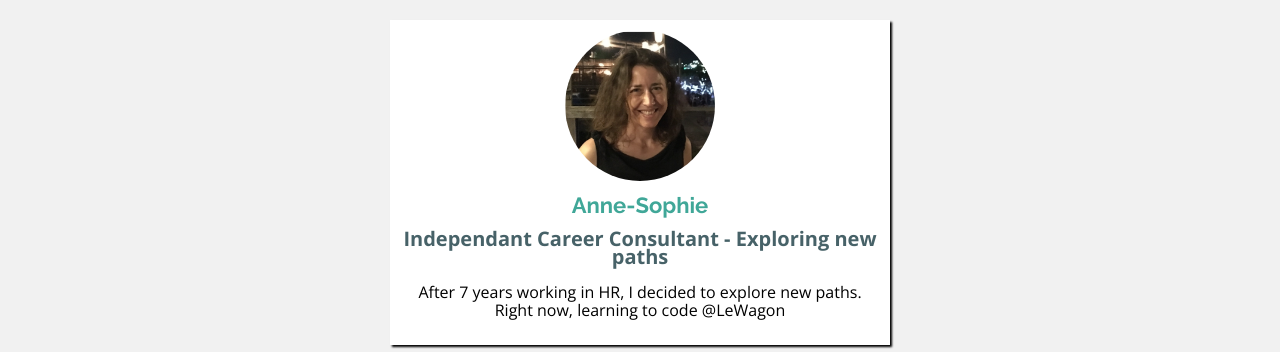
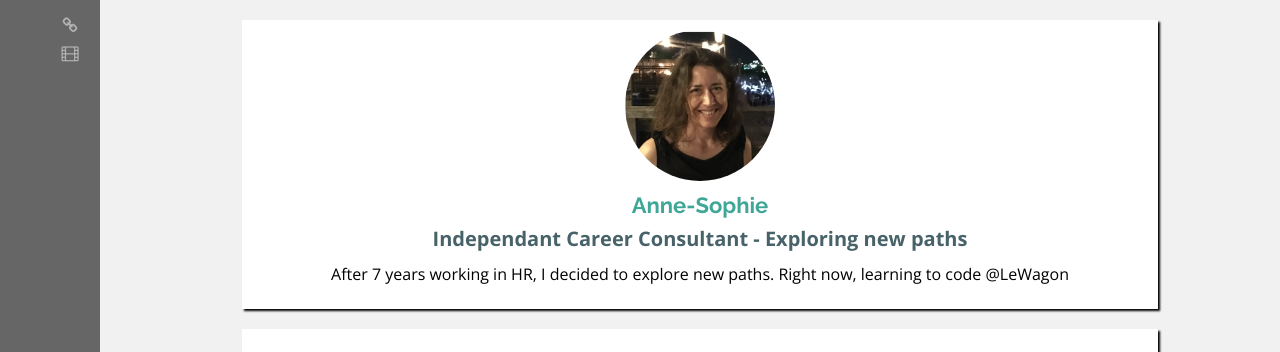
Before and after one commit to Heninapso/profile, a plain HTML site: page index.html in a window 1280 px wide. Shown: the top 352 px of the page. Drawn offline with nearby package versions, Linux system fonts and the light colour scheme.

Commit message:
sidebar added

```diff
--- a/index.html
+++ b/index.html
@@ -13,7 +13,13 @@
     <link rel="stylesheet" href="style.css">
   </head>
   <body>
-
+    <div id="sidebar">
+    <ul>
+      <li><a href="#links"><i class="fa fa-link" aria-hidden="true"></i></a></li>
+      <li><a href="#favorite-shows"><i class="fa fa-film" aria-hidden="true"></i></a></li>
+    </ul>
+    </div>
+    <div id="page-content">
       <div class="container">
         <div class="card_white">
           <img class= "img_circle" src="images/AS_1.png" alt="Anne-Sophie" width="150px">
@@ -21,7 +27,7 @@
             <h2>Independant Career Consultant - Exploring new paths</h2>
               <p>After 7 years working in HR, I decided to explore new paths. Right now, learning to code @LeWagon </p>
         </div>
-      <div class="card_white">
+        <div class="card_white" id="links">
           <p>Follow me on social media</p>
           <ul class="list_inline">
             <li><a href="https://fr.linkedin.com/in/anne-sophie-chambon-920a1637" target="_blank">
@@ -31,7 +37,7 @@
             <li><a href="https://www.instagram.com/heni_napso/" target="_blank"><i class="fa fa-instagram" aria-hidden="true"></i><br>Instagram</a></li>
           </ul>
         </div>
-      <div class="card_white">
+        <div class="card_white" id="favorite-shows">
           <h2>My favorites shows</h2>
           <table>
             <tr>
@@ -58,5 +64,6 @@
           </table>
         </div>
       </div>
+    </div>
   </body>
 </html>
--- a/style.css
+++ b/style.css
@@ -34,7 +34,7 @@ a:hover {
 }
 
 .container {
-  width: 500px;
+  width: 80%;
   margin: 0 auto;
 }
 
@@ -57,3 +57,36 @@ a:hover {
   display: inline-block;
   padding: 0px 20px;
 }
+
+#sidebar {
+  position: fixed;
+  width: 300px;
+  left: 0;
+  top: 0;
+  bottom: 0;
+  width: 100px;
+  text-align: center;
+  background-color: #666666;
+}
+
+#sidebar li {
+  margin-top: 10px;
+  margin-bottom: 10px;
+}
+
+#sidebar ul {
+  list-style: none;
+}
+
+#sidebar a {
+  text-decoration: none;
+  color: #B3B3B3;
+}
+
+#sidebar a:hover {
+  color: white;
+}
+
+#page-content {
+  margin-left: 120px;
+}
```
Lines whose indentation alone changed are shown as unchanged.
